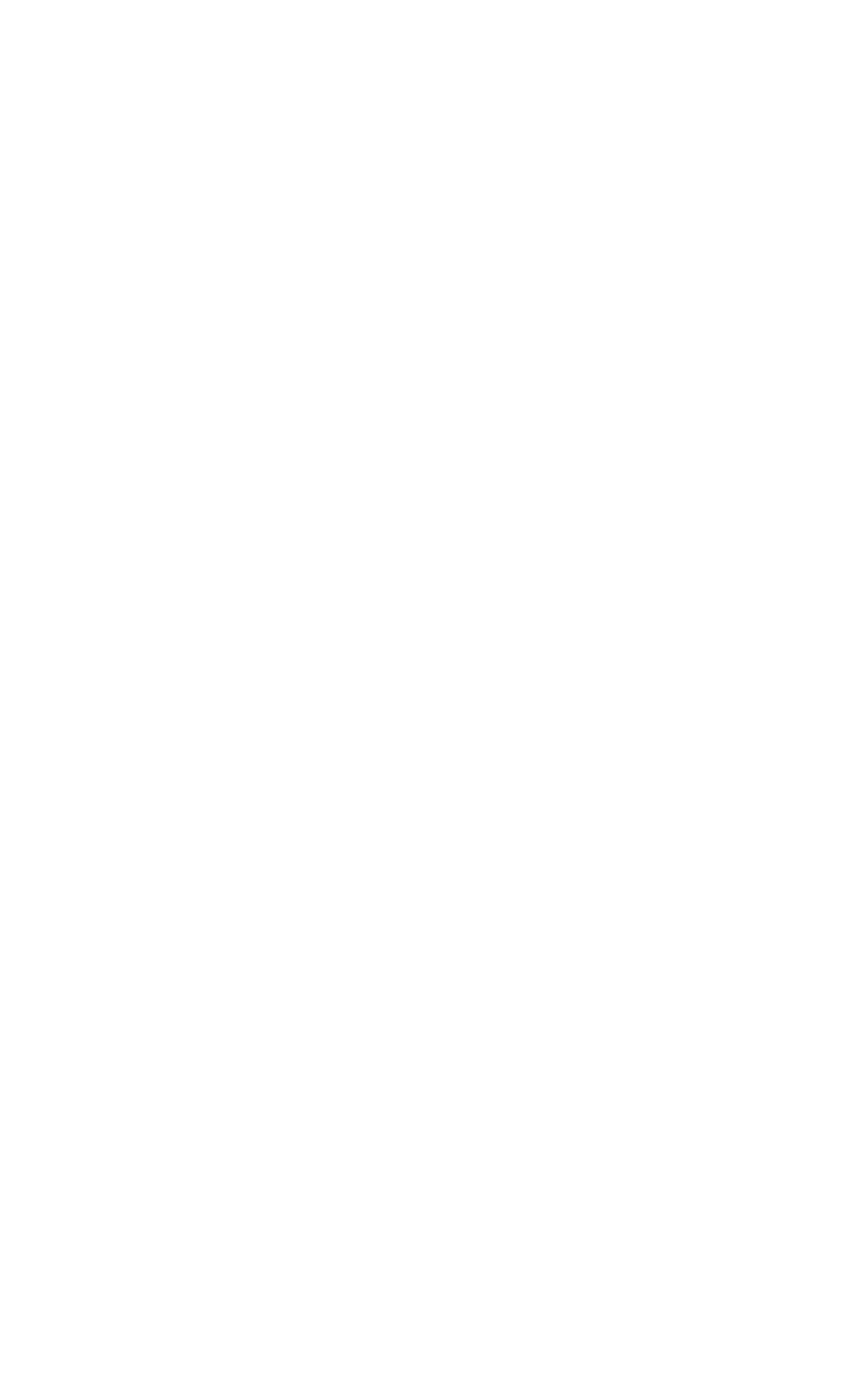
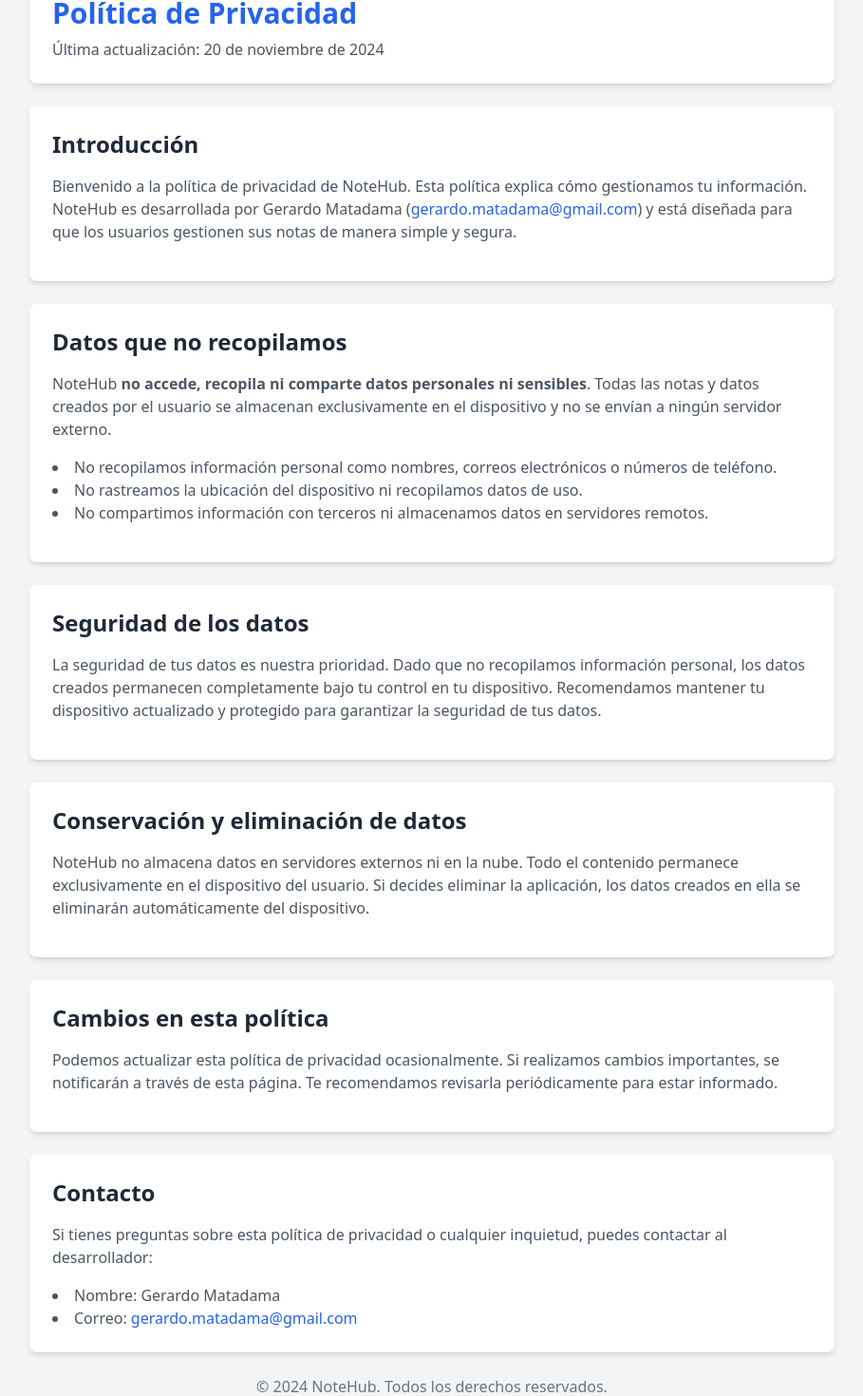
Before and after one commit to ElMexicanitox3/gerardomp.com-vue, a Vue app: page /notehub/privacy in a window 1280 px wide. Before the commit this address had no page. Shown: the part 52-1522 px from the top of the page at 95% size, without its empty margins (185-1094 px from the left). Before the commit the page ends 800 px from the top, so only its background shows below. Built offline with nearby package versions, Linux system fonts and the light colour scheme.

Commit message:
privacidad

```diff
--- a/src/router/router.js
+++ b/src/router/router.js
@@ -2,6 +2,7 @@
 
 // Importa tus componentes
 import Home from '../views/home/home.vue';
+import Privacy from '../views/notehub/privacy.vue';
 // import About from '@/views/About.vue';
 // import NotFound from '@/views/NotFound.vue';
 
@@ -11,6 +12,11 @@
     name: 'Home',
     component: Home, // Componente para la página principal
   },
+  {
+    path: '/notehub/privacy',
+    name: 'privacy',
+    component: Privacy, // Componente para la página principal
+  }
 //   {
 //     path: '/about',
 //     name: 'About',
--- /dev/null
+++ b/src/views/notehub/privacy.vue
@@ -0,0 +1,81 @@
+<template lang="">
+    <body class="bg-gray-100 text-gray-800">
+    <div class="max-w-4xl mx-auto p-6">
+        <!-- Header -->
+        <header class="bg-white shadow-md rounded-lg p-6 mb-6">
+        <h1 class="text-3xl font-bold text-blue-600">Política de Privacidad</h1>
+        <p class="mt-2 text-gray-600">Última actualización: <span class="font-medium">20 de noviembre de 2024</span></p>
+        </header>
+
+        <!-- Introducción -->
+        <section class="bg-white shadow-md rounded-lg p-6 mb-6">
+        <h2 class="text-2xl font-semibold mb-4">Introducción</h2>
+        <p class="text-gray-600 mb-4">
+            Bienvenido a la política de privacidad de NoteHub. Esta política explica cómo gestionamos tu información. NoteHub es desarrollada por Gerardo Matadama (<a href="mailto:gerardo.matadama@gmail.com" class="text-blue-600 hover:underline">gerardo.matadama@gmail.com</a>) y está diseñada para que los usuarios gestionen sus notas de manera simple y segura.
+        </p>
+        </section>
+
+        <!-- Datos recolectados -->
+        <section class="bg-white shadow-md rounded-lg p-6 mb-6">
+        <h2 class="text-2xl font-semibold mb-4">Datos que no recopilamos</h2>
+        <p class="text-gray-600 mb-4">
+            NoteHub <span class="font-bold">no accede, recopila ni comparte datos personales ni sensibles</span>. Todas las notas y datos creados por el usuario se almacenan exclusivamente en el dispositivo y no se envían a ningún servidor externo.
+        </p>
+        <ul class="list-disc list-inside text-gray-600 mb-4">
+            <li>No recopilamos información personal como nombres, correos electrónicos o números de teléfono.</li>
+            <li>No rastreamos la ubicación del dispositivo ni recopilamos datos de uso.</li>
+            <li>No compartimos información con terceros ni almacenamos datos en servidores remotos.</li>
+        </ul>
+        </section>
+
+        <!-- Procedimientos de seguridad -->
+        <section class="bg-white shadow-md rounded-lg p-6 mb-6">
+        <h2 class="text-2xl font-semibold mb-4">Seguridad de los datos</h2>
+        <p class="text-gray-600 mb-4">
+            La seguridad de tus datos es nuestra prioridad. Dado que no recopilamos información personal, los datos creados permanecen completamente bajo tu control en tu dispositivo. Recomendamos mantener tu dispositivo actualizado y protegido para garantizar la seguridad de tus datos.
+        </p>
+        </section>
+
+        <!-- Conservación y eliminación de datos -->
+        <section class="bg-white shadow-md rounded-lg p-6 mb-6">
+        <h2 class="text-2xl font-semibold mb-4">Conservación y eliminación de datos</h2>
+        <p class="text-gray-600 mb-4">
+            NoteHub no almacena datos en servidores externos ni en la nube. Todo el contenido permanece exclusivamente en el dispositivo del usuario. Si decides eliminar la aplicación, los datos creados en ella se eliminarán automáticamente del dispositivo.
+        </p>
+        </section>
+
+        <!-- Cambios en la política -->
+        <section class="bg-white shadow-md rounded-lg p-6 mb-6">
+        <h2 class="text-2xl font-semibold mb-4">Cambios en esta política</h2>
+        <p class="text-gray-600 mb-4">
+            Podemos actualizar esta política de privacidad ocasionalmente. Si realizamos cambios importantes, se notificarán a través de esta página. Te recomendamos revisarla periódicamente para estar informado.
+        </p>
+        </section>
+
+        <!-- Contacto -->
+        <section class="bg-white shadow-md rounded-lg p-6">
+        <h2 class="text-2xl font-semibold mb-4">Contacto</h2>
+        <p class="text-gray-600 mb-4">
+            Si tienes preguntas sobre esta política de privacidad o cualquier inquietud, puedes contactar al desarrollador:
+        </p>
+        <ul class="list-disc list-inside text-gray-600">
+            <li>Nombre: Gerardo Matadama</li>
+            <li>Correo: <a href="mailto:gerardo.matadama@gmail.com" class="text-blue-600 hover:underline">gerardo.matadama@gmail.com</a></li>
+        </ul>
+        </section>
+
+        <!-- Footer -->
+        <footer class="text-center text-gray-500 mt-6">
+        <p>© 2024 NoteHub. Todos los derechos reservados.</p>
+        </footer>
+    </div>
+    </body>
+</template>
+<script>
+export default {
+    name: 'Privacy',
+}
+</script>
+<style lang="">
+
+</style>
--- a/vite.config.js
+++ b/vite.config.js
@@ -1,6 +1,5 @@
 import { defineConfig } from 'vite';
 import vue from '@vitejs/plugin-vue';
-import { viteStaticCopy } from 'vite-plugin-static-copy';
 
 export default defineConfig({
   plugins: [vue()],
```
